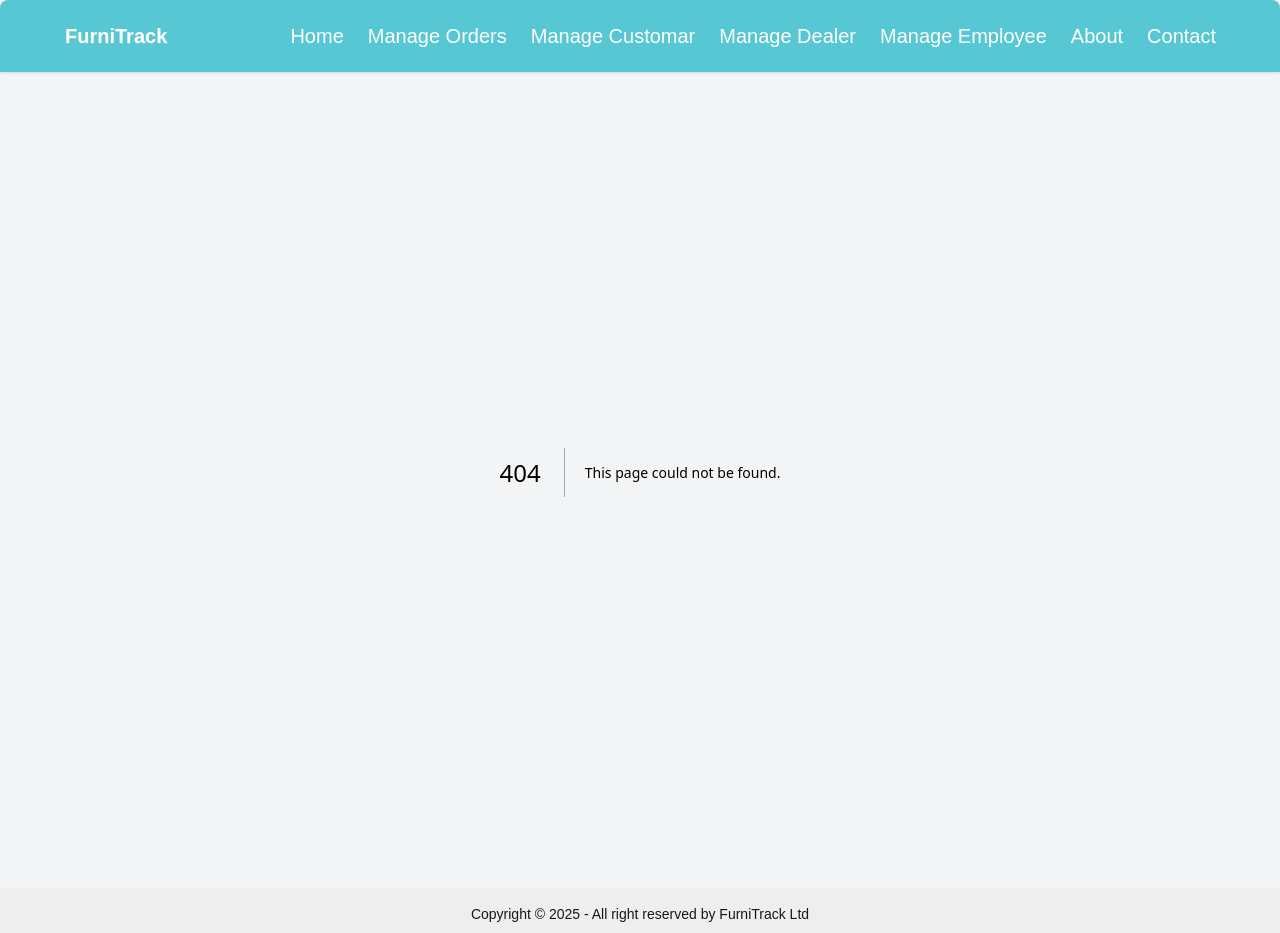
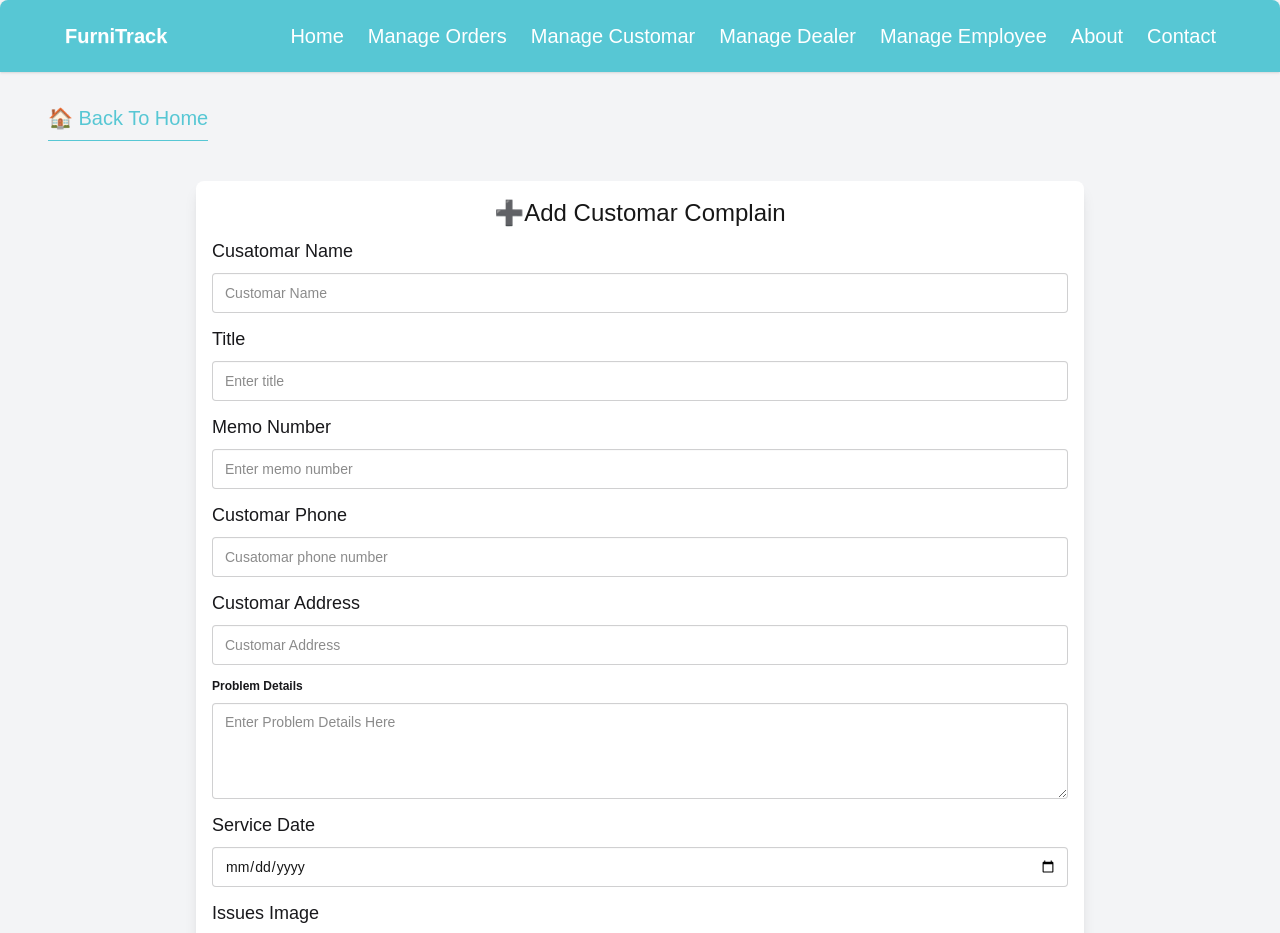
Before and after one commit to 0rakib0/furni-track-frontend, a Next.js app: page /add-complain in a window 1280 px wide. Before the commit this address had no page. Shown: the top 933 px of the page. Built offline with nearby package versions, Linux system fonts and the light colour scheme.

Commit message:
design customar complain ad form

```diff
--- /dev/null
+++ b/src/app/(customar)/add-complain/page.jsx
@@ -0,0 +1,14 @@
+import AddCustomarComplain from '@/components/customarComponent/AddCustomarComplain'
+import PageTitle from '@/components/PageTitle/PageTitle'
+import React from 'react'
+
+function AddComplain() {
+  return (
+    <div>
+        <PageTitle></PageTitle>
+        <AddCustomarComplain></AddCustomarComplain>
+    </div>
+  )
+}
+
+export default AddComplain
--- a/src/app/(customar)/customar-management/page.jsx
+++ b/src/app/(customar)/customar-management/page.jsx
@@ -10,6 +10,9 @@ function CustomarManagement() {
         { name: '📄 View Customar', path: '/view-customar', id: '2' },
         { name: '🔍 Send Offer Mails', path: '/send-offer-mail', id: '3' },
         { name: '📆 Late Delivery Customar', path: '/late-delivery-customar-list', id: '4' },
+        { name: '➕ Add Customar complain', path: '/add-complain', id: '5' },
+        { name: '📄 Customar Complain List', path: '/late-delivery-customar-list', id: '6' },
+        { name: '📄 After 3 days service Date', path: '/late-delivery-customar-list', id: '7' },
     ]
 
     return (
--- /dev/null
+++ b/src/components/customarComponent/AddCustomarComplain.jsx
@@ -0,0 +1,52 @@
+"use client"
+import React, { useState } from 'react'
+
+function AddCustomarComplain() {
+  const [loading, setLoading] = useState(false)
+  return (
+    <div>
+      <form>
+        <div className='bg-white p-4 md:w-3/4 md:m-auto rounded-lg shadow-lg'>
+          <h3 className='text-2xl text-center '>➕Add Customar Complain</h3>
+          <fieldset className="fieldset">
+            <legend className="fieldset-legend text-lg font-thin">Cusatomar Name</legend>
+            <input type="text" name='name' className="input w-full focus:outline-none" placeholder="Customar Name" />
+          </fieldset>
+          <fieldset className="fieldset">
+            <legend className="fieldset-legend text-lg font-thin">Title</legend>
+            <input type="text" name='title' className="input w-full focus:outline-none" placeholder="Enter title" />
+          </fieldset>
+          <fieldset className="fieldset">
+            <legend className="fieldset-legend text-lg font-thin">Memo Number</legend>
+            <input type="text" name='memo' className="input w-full focus:outline-none" placeholder="Enter memo number" />
+          </fieldset>
+          <fieldset className="fieldset">
+            <legend className="fieldset-legend text-lg font-thin">Customar Phone</legend>
+            <input type="text" name='phone' className="input w-full focus:outline-none" placeholder="Cusatomar phone number" />
+          </fieldset>
+          <fieldset className="fieldset">
+            <legend className="fieldset-legend text-lg font-thin">Customar Address</legend>
+            <input type="text" name='address' className="input w-full focus:outline-none" placeholder="Customar Address" />
+          </fieldset>
+          <fieldset className="fieldset">
+            <legend className="fieldset-legend">Problem Details</legend>
+            <textarea className="textarea h-24 w-full focus:outline-none" name='problem_details' placeholder="Enter Problem Details Here"></textarea>
+          </fieldset>
+          <fieldset className="fieldset">
+            <legend className="fieldset-legend text-lg font-thin">Service Date</legend>
+            <input type="date" name='service_date' className="input w-full focus:outline-none" />
+          </fieldset>
+          <fieldset className="fieldset">
+            <legend className="fieldset-legend text-lg font-thin">Issues Image</legend>
+            <input type="file" name='issue_image' className="file-input w-full" />
+          </fieldset>
+          <button type='submit' className='w-full py-3 rounded-md text-white hover:bg-white hover:border hover:text-[#57c7d4] bg-[#57c7d4] transition duration-300 ease-in-out my-4'>
+            {loading ? <span className="loading loading-bars loading-lg"></span> : 'Add Customar Complain'}
+          </button>
+        </div>
+      </form>
+    </div>
+  )
+}
+
+export default AddCustomarComplain
```
